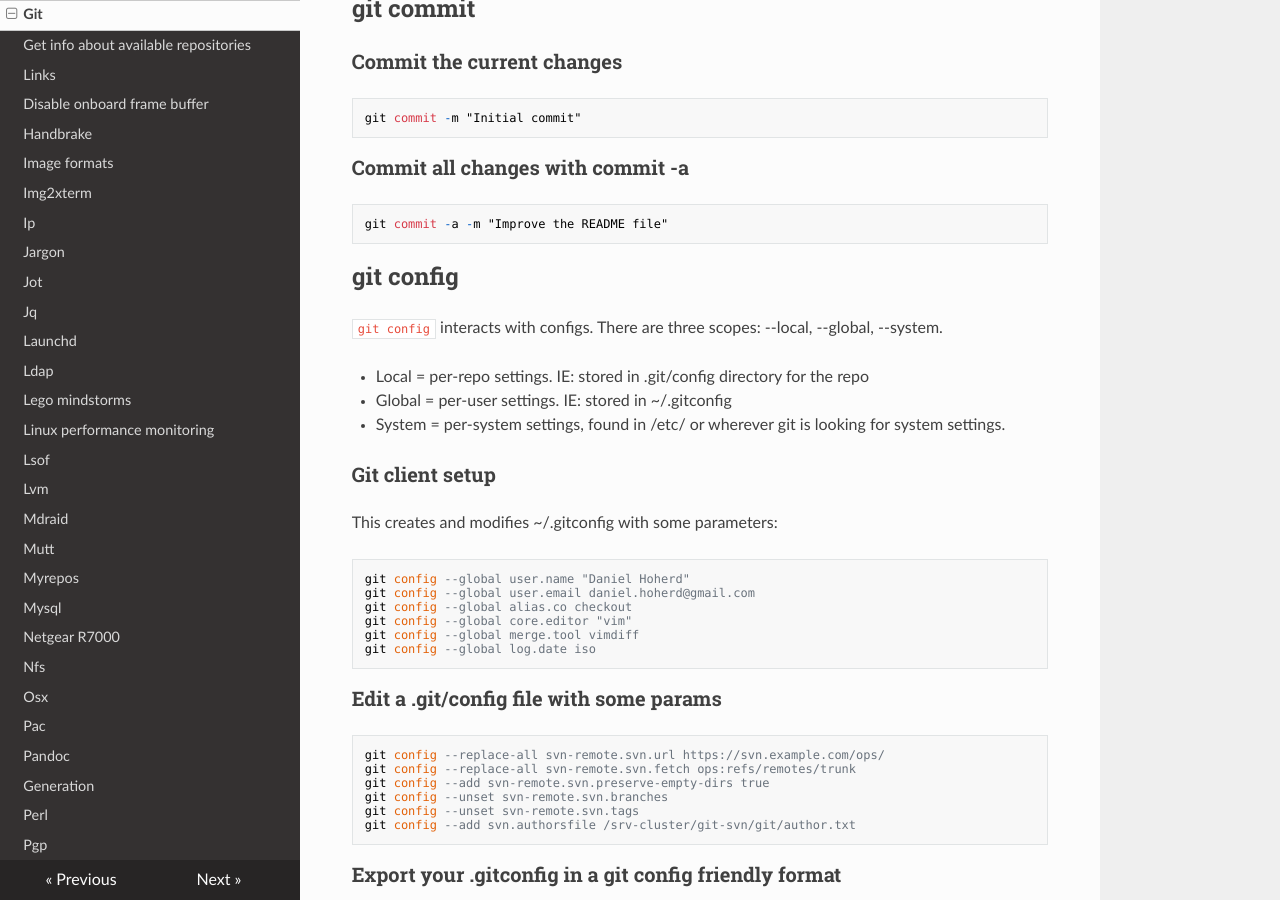
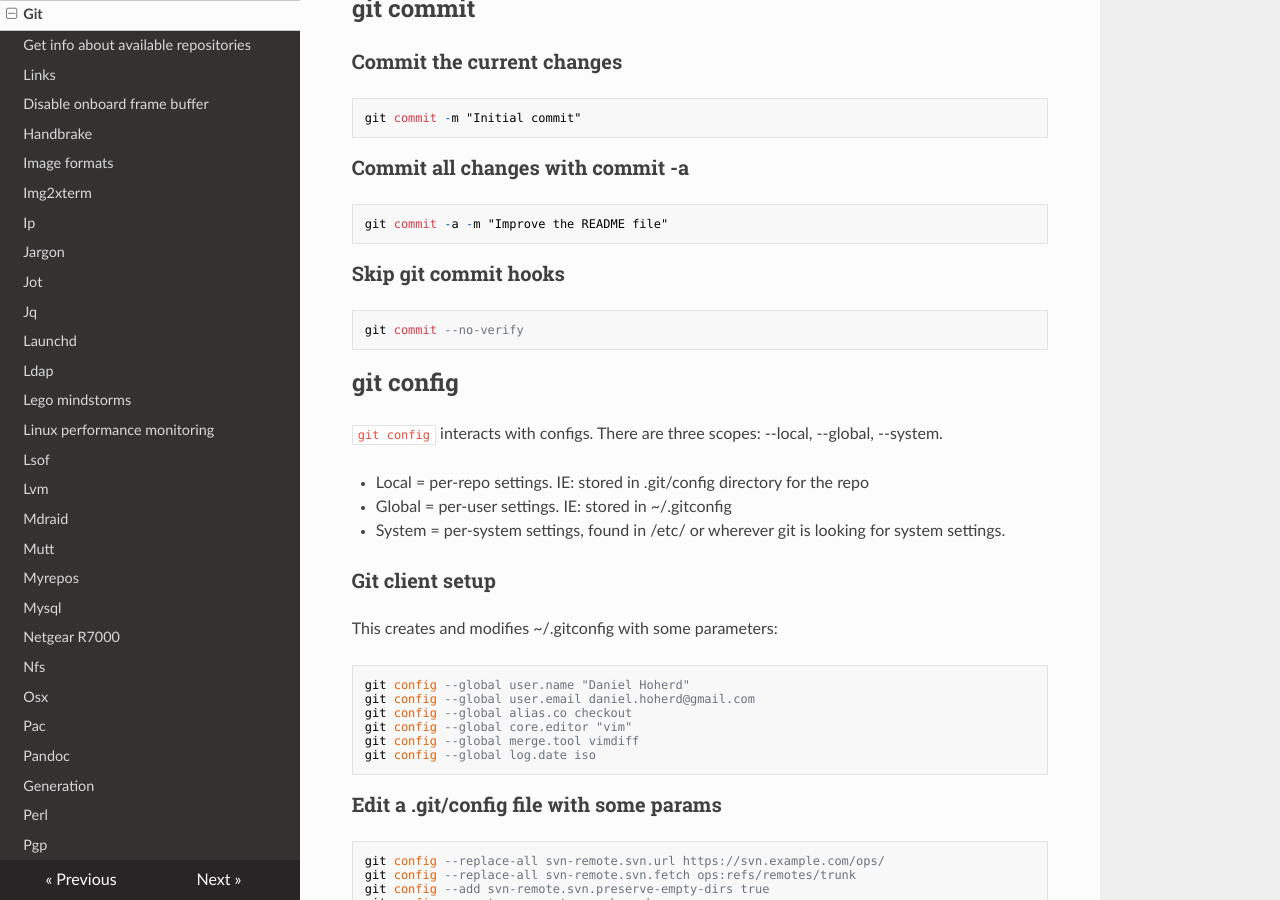
Before and after one commit to lando-cal/tech-notes, an MkDocs documentation site: the page built from docs/git.md, in a window 1280 px wide and 900 px high, scrolled down 1577 px. Built offline with MkDocs 1.6.1, drawn with Linux system fonts in a browser that asks for light colours; nearby versions of some CDN libraries.

Commit message:
Formatting. --no-verify example

````diff
--- a/docs/git.md
+++ b/docs/git.md
@@ -82,6 +82,12 @@ git commit -m "Initial commit"
 
 ```
 git commit -a -m "Improve the README file"
+```
+
+### Skip git commit hooks
+
+```
+git commit --no-verify
 ```
 
 ## git config
````
Also changed, not shown: docs/gitolite.md (+4 -1 lines).
